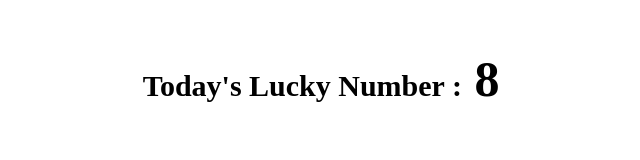
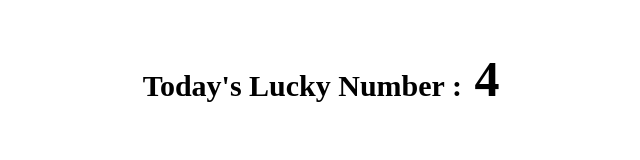
Before and after one commit to bdbose/auto-git, a plain HTML site: page index.html in a window 1280 px wide. Shown: the full height of the page, 319-959 px from the left. Drawn offline with Linux system fonts and the light colour scheme.

Commit message:
Index Updated

```diff
--- a/index.html
+++ b/index.html
@@ -1 +1 @@
-<html><head><title>Get Your Lucky Number</title><link rel='stylesheet' href='style.css'><meta name='viewport' content='width=device-width, initial-scale=1.0'></head><body><div class='main'><span>Today's Lucky Number :</span> 8 </div></body></html>
+<html><head><title>Get Your Lucky Number</title><link rel='stylesheet' href='style.css'><meta name='viewport' content='width=device-width, initial-scale=1.0'></head><body><div class='main'><span>Today's Lucky Number :</span> 4 </div></body></html>
```
Also changed, not shown: 1 other file.
